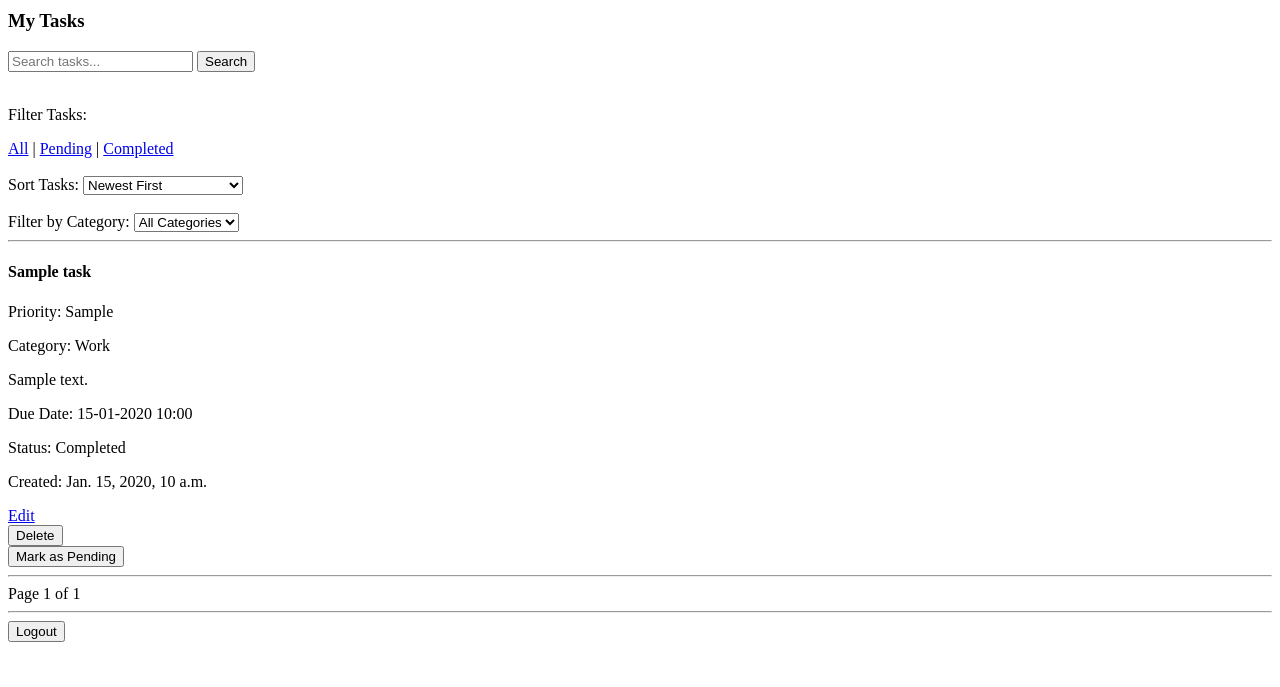
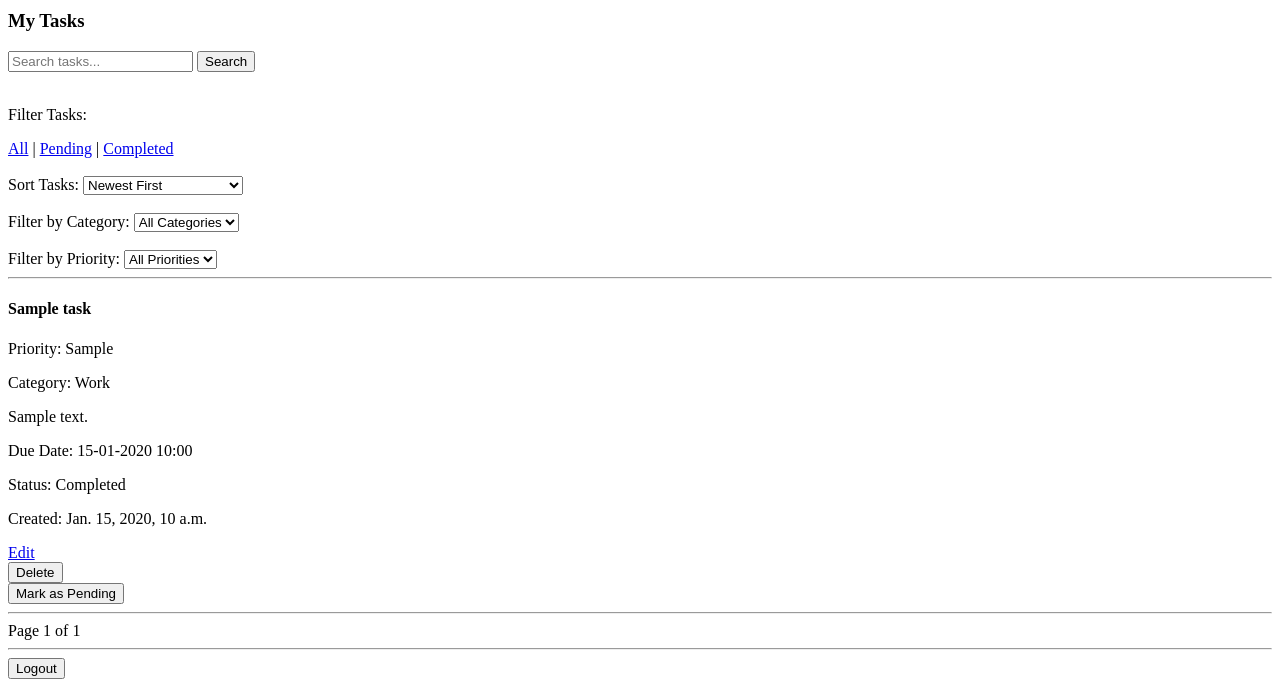
Before and after one commit to iamlejesh/PlanIt-Todo, a Django app: page /dashboard/ in a window 1280 px wide. Shown: the part 1007-1694 px from the top of the page. Before the commit the page ends 1649 px from the top, so only its background shows below. Run offline with Django 5.2, Linux system fonts and the light colour scheme; a user stored in the database is signed in; tables that the repository leaves empty hold one stand-in row (values such as "Sample post").

Commit message:
Add task priority filtering

```diff
--- a/tasks/templates/tasks/dashboard.html
+++ b/tasks/templates/tasks/dashboard.html
@@ -224,6 +224,41 @@
 
     </form>
 
+    <br>
+
+    <!-- Priority Filter -->
+
+    <form method="GET" action="{% url 'dashboard' %}">
+
+        <input type="hidden" name="search" value="{{ search_query|default:'' }}">
+        <input type="hidden" name="status" value="{{ selected_status|default:'' }}">
+        <input type="hidden" name="sort" value="{{ selected_sort|default:'newest' }}">
+        <input type="hidden" name="category" value="{{ selected_category|default:'' }}">
+
+        <label>Filter by Priority:</label>
+
+        <select name="priority" onchange="this.form.submit()">
+
+            <option value="" {% if not selected_priority %}selected{% endif %}>
+                All Priorities
+            </option>
+
+            <option value="High" {% if selected_priority == 'High' %}selected{% endif %}>
+                High
+            </option>
+
+            <option value="Medium" {% if selected_priority == 'Medium' %}selected{% endif %}>
+                Medium
+            </option>
+
+            <option value="Low" {% if selected_priority == 'Low' %}selected{% endif %}>
+                Low
+            </option>
+
+        </select>
+
+    </form>
+
     <hr>
 
     {% if tasks %}
--- a/tasks/views.py
+++ b/tasks/views.py
@@ -52,7 +52,7 @@ def dashboard(request):
     status = request.GET.get('status')
     search_query = request.GET.get('search')
     category = request.GET.get('category')
-
+    priority = request.GET.get('priority')
     tasks = Task.objects.filter(user=request.user)
     total_tasks = tasks.count()
     completed_tasks = tasks.filter(status=True).count()
@@ -82,7 +82,8 @@ def dashboard(request):
 
     if category:
         tasks = tasks.filter(category=category)
-
+    if priority:
+        tasks = tasks.filter(priority=priority)
     sort_by = request.GET.get('sort', 'newest')
 
     if sort_by == 'oldest':
@@ -123,6 +124,7 @@ def dashboard(request):
         'pending_tasks': pending_tasks,
         'selected_sort': sort_by,
         'selected_category': category,
+        'selected_priority': priority,
     })
 
 
```
